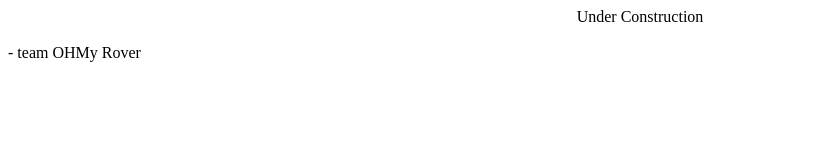
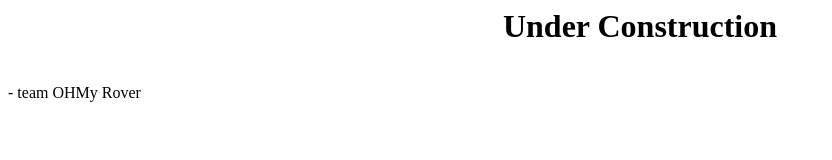
Before and after one commit to ohmyrover/ohmyrover-website, a plain HTML site: page index.html in a window 1280 px wide. Shown: the whole page, without its empty margins (0-832 px from the left). Drawn offline with Linux system fonts and the light colour scheme.

Commit message:
Update index.html

```diff
--- a/index.html
+++ b/index.html
@@ -1,5 +1,5 @@
 <html>
- <center>Under Construction </center>
+ <center><h1>Under Construction</h1></center>
   <br>
   - team OHMy Rover
 </html>
```
